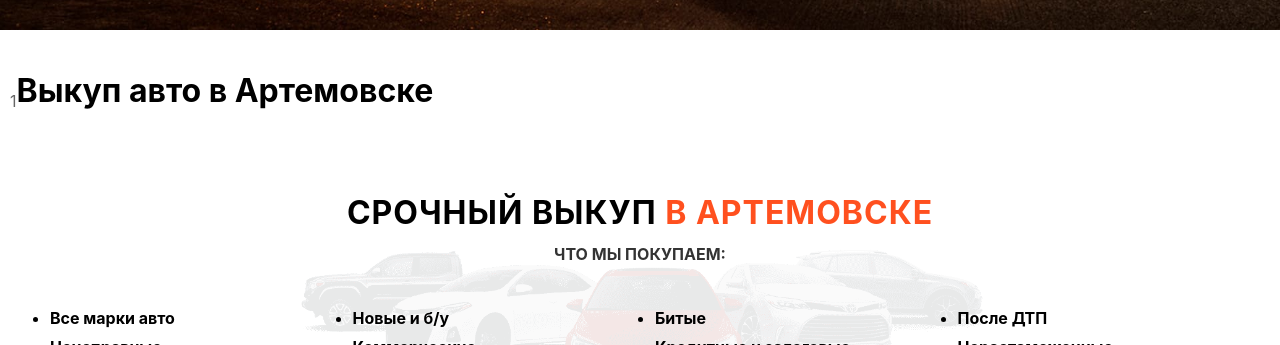
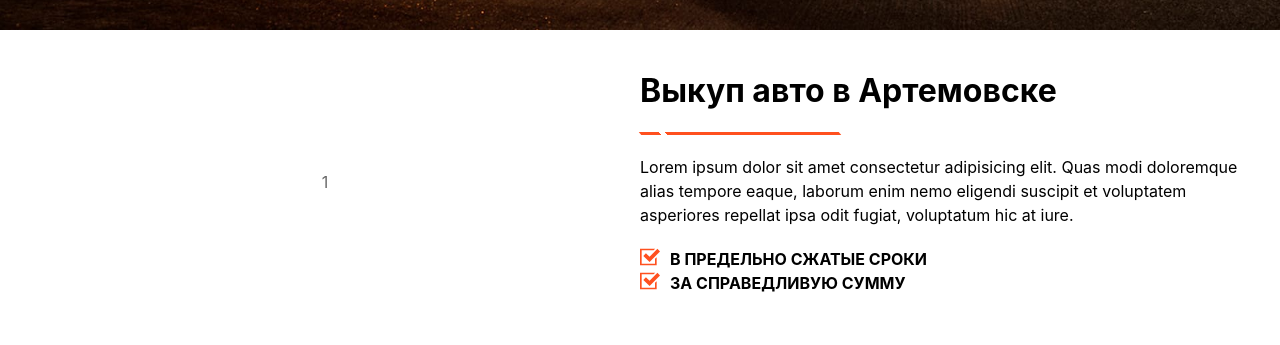
Before and after one commit to FreeDOSSS/AvtoSale, a Next.js app: page /Artyomovsk/Artyomovsk in a window 1280 px wide. Shown: the part 388-733 px from the top of the page. Built offline with nearby package versions, Linux system fonts and the light colour scheme.

Commit message:
right block

```diff
--- a/src/components/Container/Container.scss
+++ b/src/components/Container/Container.scss
@@ -13,7 +13,7 @@
 
 @media (min-width: $breakPointWidthDs) {
   .conteiner {
-    min-width: $breakPointWidthDs;
+    min-width: $containerWidthDs;
     width: $containerWidthDs;
   }
 }
--- a/src/components/ReadyBuy/ReadyBuy.jsx
+++ b/src/components/ReadyBuy/ReadyBuy.jsx
@@ -6,34 +6,14 @@ import * as style from "./ReadyBuy.module.scss";
 import clsx from "clsx";
 
 function ReadyBuy({ city = "Украине" }) {
-  //TODO Артефакт скрол планшет десктоп
   return (
     <Container wrp={style.wrp} fluid={style.fon}>
       <h2 className={style.title}>
         Срочный выкуп <span className={style.accent}>в {city}</span>
       </h2>
 
-      <h3 className={style.subtitle}>
-        {/* Выкупаем любого типа авто, ниже приведен список: */}
-        Что мы покупаем:
-      </h3>
+      <h3 className={style.subtitle}>Что мы покупаем:</h3>
       <ul className={style.list}>
-        {/* <li className={style.item}>Битые</li>
-        <li className={style.item}>После ДТП</li>
-        <li className={style.item}>Залоговые авто</li>
-        <li className={style.item}>Кредитные</li>
-        <li className={style.item}>Нерастаможенные авто</li>
-        <li className={style.item}>Грузовые автомобили</li>
-        <li className={style.item}>Спецтехнику</li>
-        <li className={style.item}>Мотоциклы</li>
-        <li className={style.item}>Дома, Квартиры</li>
-        <li className={style.item}>С пробегом</li>
-        <li className={style.item}>Аварийные</li>
-        <li className={style.item}>Подержанные</li>
-        <li className={style.item}>Ретро</li>
-        <li className={style.item}>Неисправные</li>
-      <li className={style.item}>Коммерческие</li> */}
-
         <li className={style.item}>Все марки авто</li>
         <li className={style.item}>Новые и б/у</li>
         <li className={style.item}>Битые</li>
--- a/src/components/ReadyBuy/ReadyBuy.module.scss
+++ b/src/components/ReadyBuy/ReadyBuy.module.scss
@@ -39,12 +39,7 @@
 
 .list {
   display: grid;
-  // justify-items: center;
-  // grid-column-gap: 20px;
   margin: 0;
-  // padding: 0;
-  // padding-left: 20px;
-  // list-style: none;
   grid-template-columns: repeat(1, 1fr);
 }
 
--- a/src/components/SaleInSity/SaleInSity.jsx
+++ b/src/components/SaleInSity/SaleInSity.jsx
@@ -6,9 +6,38 @@ import Container from "../Container";
 function SaleInSity({ city }) {
   return (
     <Container wrp={style.wrp}>
+      <svg style={{ display: "none" }}>
+        <symbol viewBox="0 0 24 24" id="check">
+          <path d="M20 12.194v9.806h-20v-20h18.272l-1.951 2h-14.321v16h16v-5.768l2-2.038zm.904-10.027l-9.404 9.639-4.405-4.176-3.095 3.097 7.5 7.273 12.5-12.737-3.096-3.096z" />
+        </symbol>
+      </svg>
       <div className={style.left}>1</div>
       <div className={style.right}>
         <h2 className={style.title}>Выкуп авто в {city}</h2>
+        <div className={style.spacer}></div>
+        <p className={style.discription}>
+          Lorem ipsum dolor sit amet consectetur adipisicing elit. Quas modi
+          doloremque alias tempore eaque, laborum enim nemo eligendi suscipit et
+          voluptatem asperiores repellat ipsa odit fugiat, voluptatum hic at
+          iure.
+        </p>
+
+        <ul className={style.chekList}>
+          <li className={style.item}>
+            <svg className={style.icon}>
+              <use href="#check"></use>
+            </svg>
+            В предельно сжатые сроки
+          </li>
+          <li className={style.item}>
+            <svg className={style.icon}>
+              <use href="#check"></use>
+            </svg>
+            за справедливую сумму
+          </li>
+        </ul>
+
+        <div className="buttonWrp"></div>
       </div>
     </Container>
   );
--- a/src/components/SaleInSity/SaleInSity.module.scss
+++ b/src/components/SaleInSity/SaleInSity.module.scss
@@ -13,6 +13,51 @@
   color: $colorBlack;
 }
 
+.spacer {
+  margin: 0;
+  margin-bottom: 10px;
+  width: 200px;
+  height: 3px;
+  background-color: $colorAccent;
+  $pos: 10%;
+  $pos2: $pos + 3%;
+  background: linear-gradient(
+    to right,
+    $colorAccent,
+    $colorAccent $pos,
+    transparentize($colorAccent, 1) $pos,
+    transparentize($colorAccent, 1) $pos2,
+    $colorAccent $pos2,
+    $colorAccent
+  );
+  transform: skewX(40deg);
+}
+
+.discription {
+  color: $colorBlack;
+}
+
+.chekList {
+  padding: 0;
+  margin: 0;
+  list-style: none;
+}
+
+.item {
+  color: $colorBlack;
+  text-transform: uppercase;
+  font-weight: 700;
+  display: flex;
+}
+
+.icon {
+  $size: 20px;
+  width: $size;
+  height: $size;
+  fill: $colorAccent;
+  margin-right: 10px;
+}
+
 @media (min-width: $breakPointWidthTb) {
 }
 
@@ -21,5 +66,9 @@
     display: flex;
     align-items: center;
     flex-wrap: wrap;
+
+    > * {
+      width: 50%;
+    }
   }
 }
--- a/src/components/StepsBuy/StepsBuy.jsx
+++ b/src/components/StepsBuy/StepsBuy.jsx
@@ -1,7 +1,7 @@
 import React from "react";
 
 import Container from "./../Container";
-import * as style from "./StepsBuy.module.scss";
+import * as style from "./StepsBuy.scss";
 
 function StepsBuy() {
   return (
```
Also changed, not shown: src/components/Calc/Calc.module.scss (+0 -7 lines), src/components/StepsBuy/StepsBuy.scss (renamed from src/components/StepsBuy/StepsBuy.module.scss).
